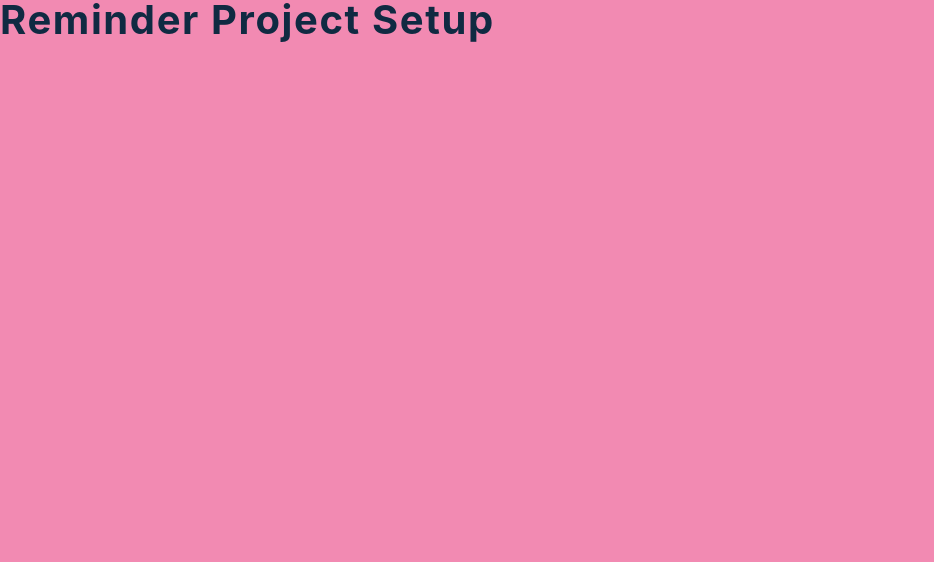
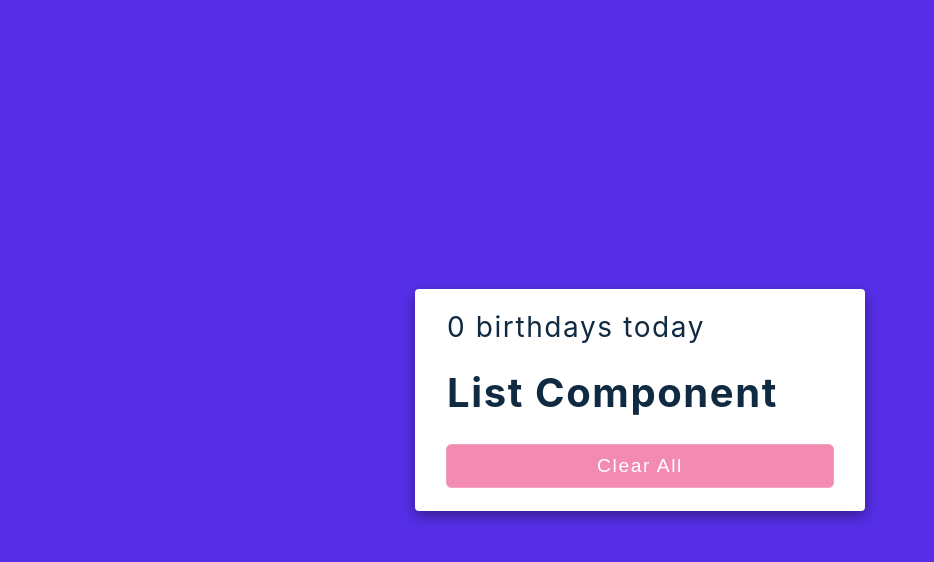
Before and after one commit to SadiKISLAR/birthday-reminder-with-react, a React (Create React App) app: page / in a window 1280 px wide. Shown: the top 562 px of the page, without its empty margins (0-934 px from the left). Built offline with nearby package versions, Linux system fonts and the light colour scheme; the HTML template or start-up script is replaced by a standard one.

Commit message:
useState created

```diff
--- a/src/App.js
+++ b/src/App.js
@@ -2,7 +2,15 @@ import React, { useState } from 'react';
 import data from './data';
 import List from './List';
 function App() {
-  return <h2>reminder project setup</h2>;
+  const [people, setPeople] = useState(data)
+  return <main>
+    <section className='container'>
+      <h3>0 birthdays today</h3>
+      <List />
+      <button onClick={() => console.log('you clicked me')}>
+        clear all</button>
+    </section>
+  </main>;
 }
 
 export default App;
--- a/src/index.css
+++ b/src/index.css
@@ -42,6 +42,7 @@ Variables
   --max-width: 1170px;
   --fixed-width: 450px;
   --clr-pink: #f28ab2;
+  --clr-purple: rgb(87, 47, 233);
 }
 /*
 ===============
@@ -59,7 +60,7 @@ Global Styles
 body {
   font-family: -apple-system, BlinkMacSystemFont, 'Segoe UI', Roboto, Oxygen,
     Ubuntu, Cantarell, 'Open Sans', 'Helvetica Neue', sans-serif;
-  background: var(--clr-pink);
+  background: var(--clr-purple);
   color: var(--clr-grey-9);
   line-height: 1.5;
   font-size: 0.875rem;
```
